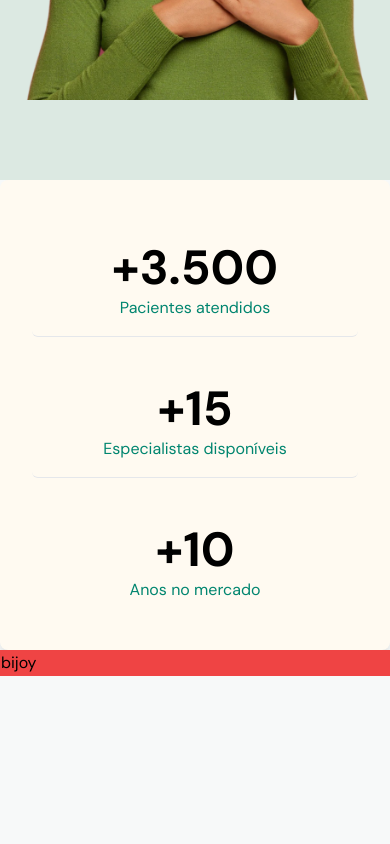
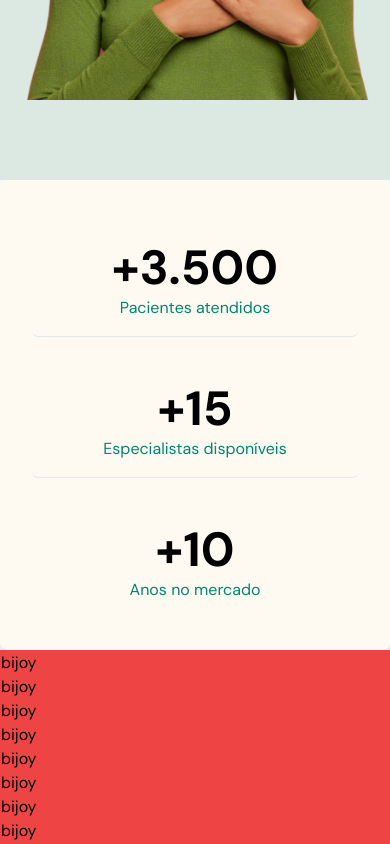
Before and after one commit to bijoysahadev/Doctor-Care, a plain HTML site: page index.html in a window 390 px wide. Shown: the part 854-1698 px from the top of the page. Before the commit the page ends 1530 px from the top, so only its background shows below. Drawn offline with nearby package versions, Linux system fonts and the light colour scheme.

```diff
--- a/index.html
+++ b/index.html
@@ -112,6 +112,13 @@
        <!-- service section starts -->
        <section  class="bg-red-500 border border-red-500" >
         <p>bijoy</p>
+        <p>bijoy</p>
+        <p>bijoy</p>
+        <p>bijoy</p>
+        <p>bijoy</p>
+        <p>bijoy</p>
+        <p>bijoy</p>
+        <p>bijoy</p>
        </section>
        <!-- service section ends -->
 </body>
```
